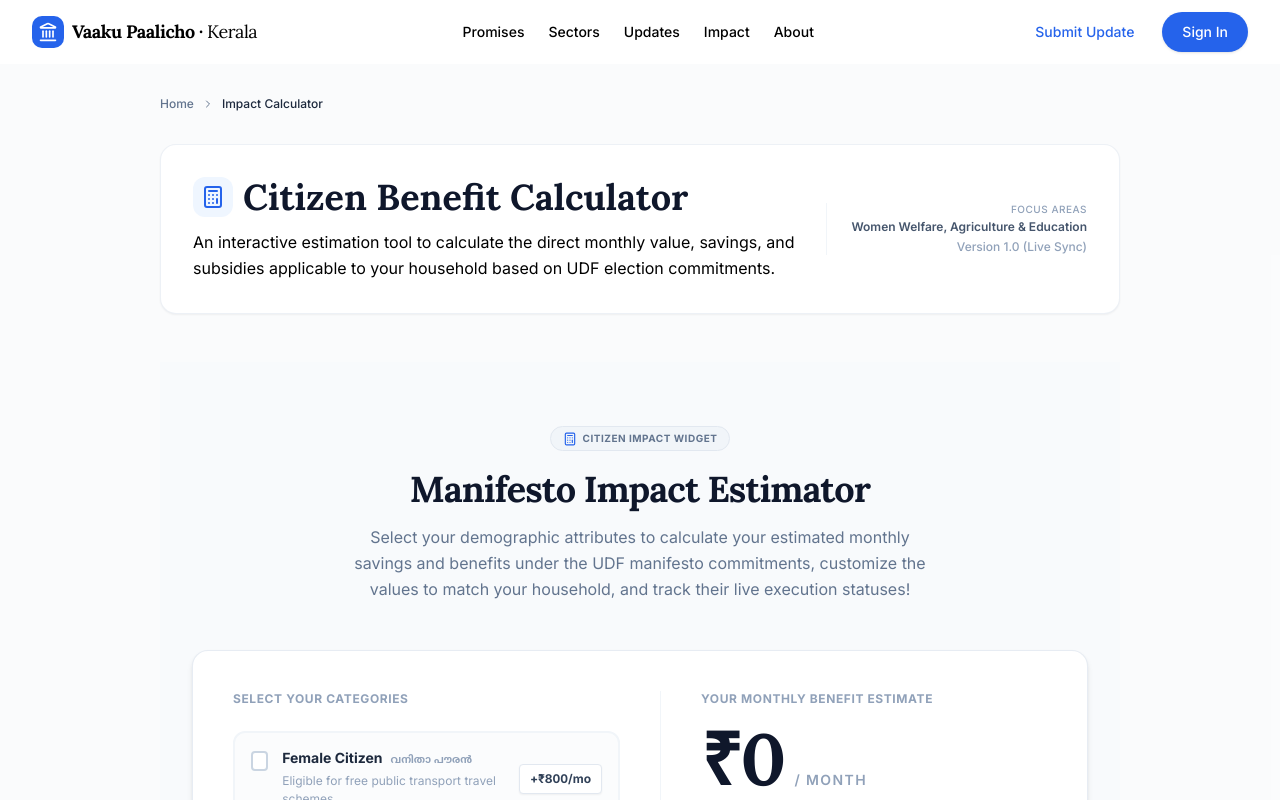
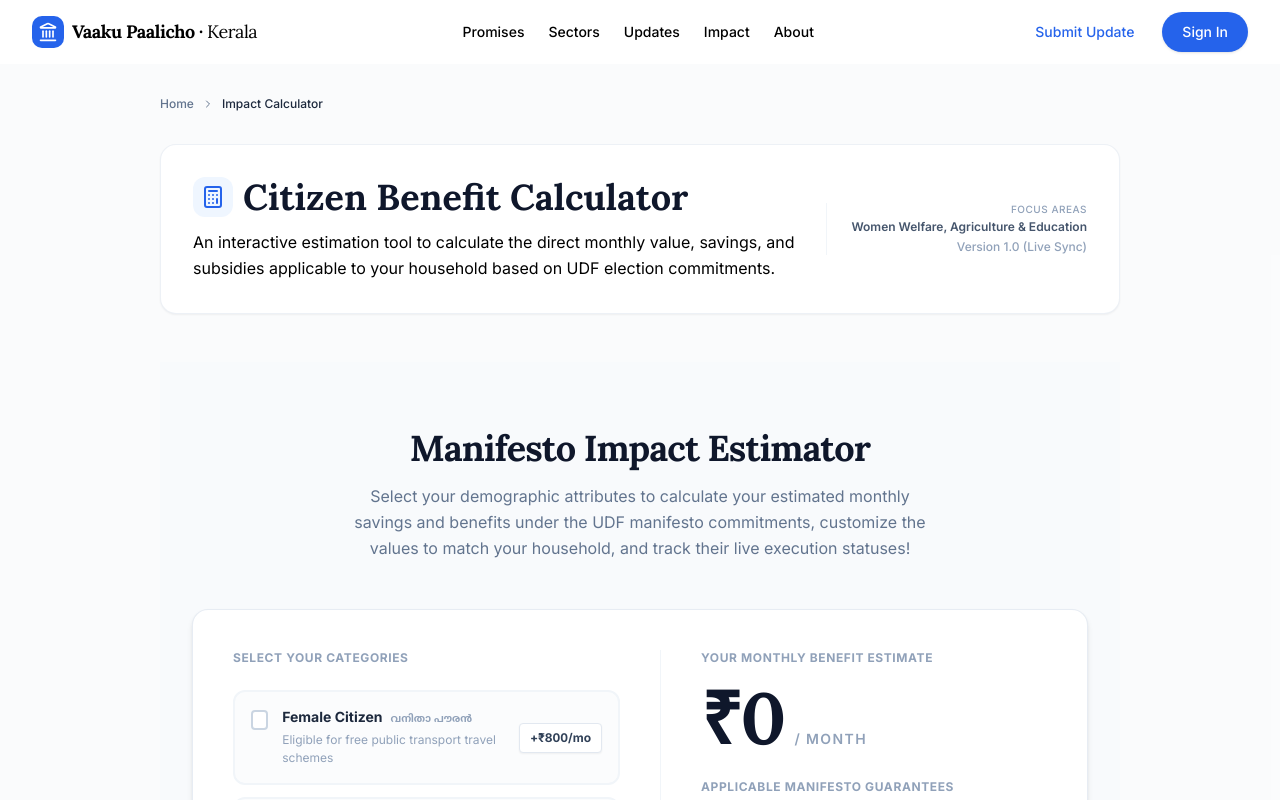
Before and after one commit to danyl-dnl/govt-promises, a Next.js app: page /impact in a window 1280 px wide. Shown: the top 800 px of the page. Built offline with nearby package versions, Linux system fonts and the light colour scheme; no server answers.

Commit message:
style: remove Citizen Impact Widget badge from BenefitCalculator

```diff
--- a/components/home/BenefitCalculator.tsx
+++ b/components/home/BenefitCalculator.tsx
@@ -104,10 +104,6 @@ export function BenefitCalculator() {
 
         {/* Title */}
         <div className="text-center max-w-2xl mx-auto mb-12">
-          <div className="inline-flex items-center gap-1.5 px-3 py-1 rounded-full bg-slate-100 border border-slate-200 mb-4 transition-colors">
-            <Calculator className="h-3.5 w-3.5 text-udf-blue" />
-            <span className="text-[10px] font-bold uppercase tracking-wider text-slate-500">Citizen Impact Widget</span>
-          </div>
           <h2 className="font-display font-extrabold text-3xl md:text-4xl text-slate-900 tracking-tight leading-tight">
             Manifesto Impact Estimator
           </h2>
```
